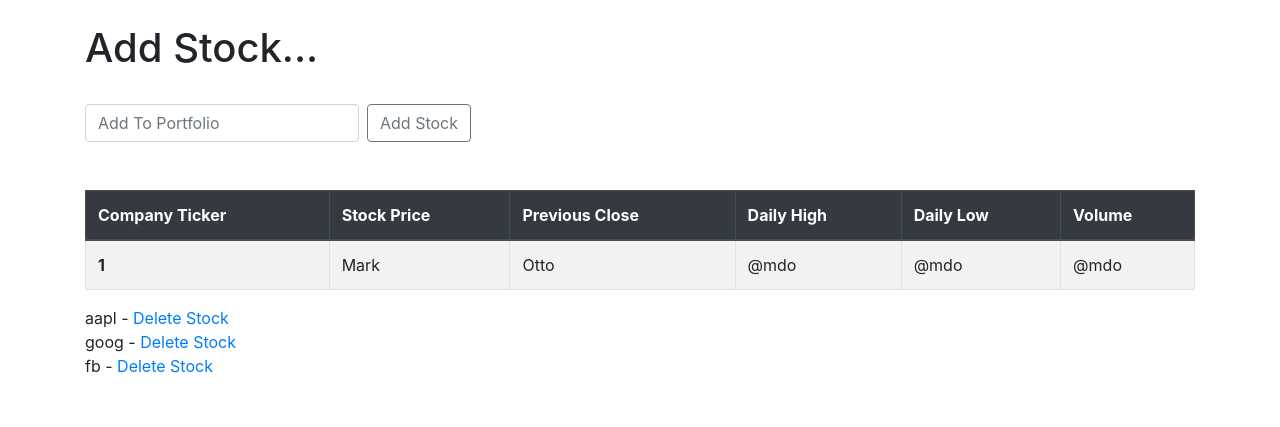
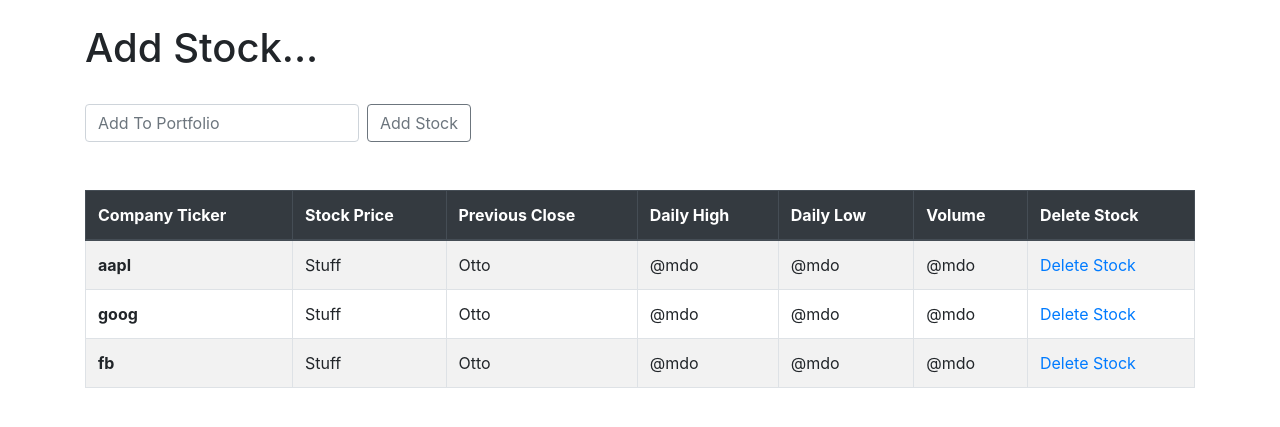
Before and after one commit to Willuv/Stock-Market-App, a Django app: page /add_stock.html in a window 1280 px wide. Shown: the part 56-483 px from the top of the page. Run offline with Django 5.2, Linux system fonts and the light colour scheme; data comes from the database, SQL or seed files in the repository.

Commit message:
Change row amount to always be amount of entries in DB

```diff
--- a/stocks/quotes/templates/add_stock.html
+++ b/stocks/quotes/templates/add_stock.html
@@ -26,24 +26,26 @@
       <th scope="col">Daily High</th>
       <th scope="col">Daily Low</th>
       <th scope="col">Volume</th>
+      <th scope="col">Delete Stock</th>
+
     </tr>
   </thead>
   <tbody>
+
+    <!-- print the tickers in the database -->
+    {% for item in ticker %}
       <tr>
-      <th scope="row">1</th>
-      <td>Mark</td>
+        <th scope="row">{{ item }}</th>
+        <td>Stuff</td>
         <td>Otto</td>
         <td>@mdo</td>
         <td>@mdo</td>
         <td>@mdo</td>
+        <td><a href ="{% url 'delete' item.id %}">Delete Stock</td>
       </tr>
+    {% endfor %}
+
   </tbody>
 </table>
 
-<!-- print the tickers in the database -->
-{% for item in ticker %}
-    {{ item }}  -  <a href ="{% url 'delete' item.id %}">
-    Delete Stock</a><br/>
-{% endfor %}
-
 {% endblock %}
```
Lines whose indentation alone changed are shown as unchanged.
